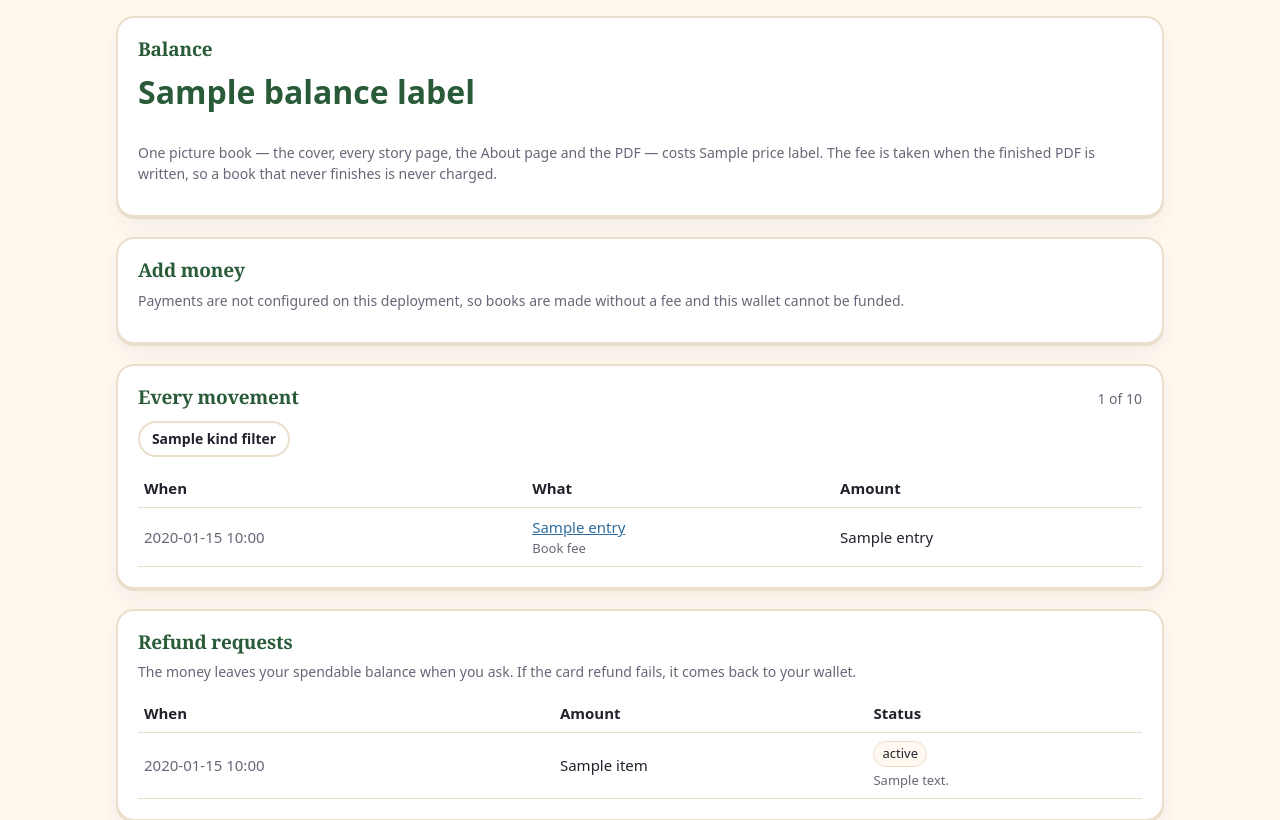
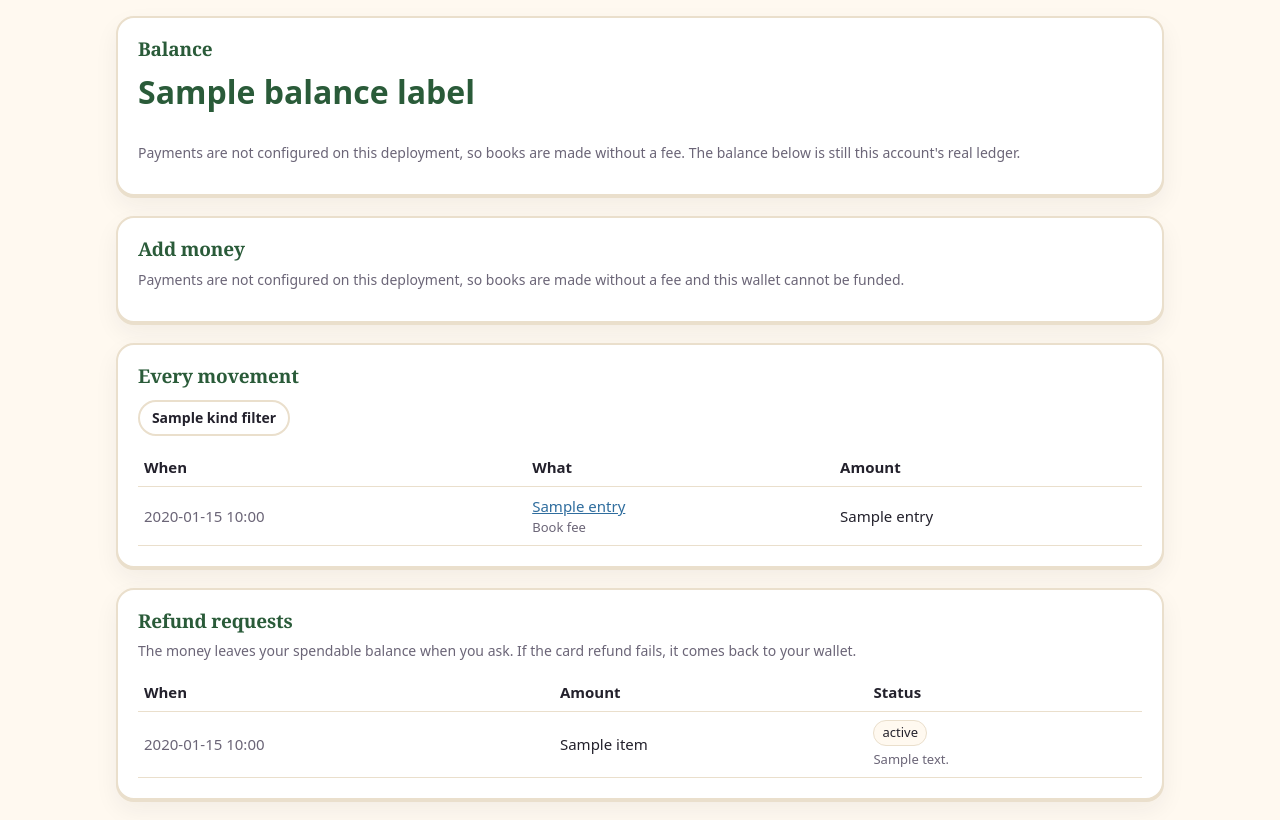
Before and after one commit to SYKhayyat/jack-and-the-beanstalk-book, a FastAPI app: template app/templates/wallet.html in a window 1280 px wide. Shown: the part 125-945 px from the top of the page. Run offline with FastAPI, Linux system fonts and the light colour scheme; the template is opened without the code that fills it: most values are stand-ins (such as "Sample title", 1, 10 or a date in 2020); some libraries are stand-ins or nearby versions; some web fonts are replaced.

Commit message:
fix: keep the money screens honest off the happy path
Refunds on the operator page now name the person instead of leaking their
internal id, a wallet sign-in return can no longer be bent into another site,
and a deployment without payments stops quoting a fee it will not charge.

```diff
--- a/app/routes/wallet.py
+++ b/app/routes/wallet.py
@@ -28,7 +28,7 @@ from __future__ import annotations
 import asyncio
 import logging
 import re
-from urllib.parse import parse_qsl, urlencode, urlsplit, urlunsplit
+from urllib.parse import parse_qsl, unquote, urlencode, urlsplit, urlunsplit
 
 from fastapi import APIRouter, Form, HTTPException, Request, status
 from fastapi.responses import HTMLResponse, RedirectResponse
@@ -117,7 +117,9 @@ def wallet_page(
     wallet = container.wallet
     chrome = page_chrome(container, session, request)
     known_books = {entry.book_id: entry for entry in chrome["books"]}
-    balance = wallet.balance_cents(owner)
+    # The header has already read the balance for this request; reuse it
+    # rather than paying for a second round trip on a database deployment.
+    balance = int(chrome["wallet_balance_cents"])
     refundable = wallet.refundable_cents(owner) if container.payments else 0
     history = wallet.history(owner)
 
@@ -147,7 +149,12 @@ def wallet_page(
         )
 
     kind_filter = kind if kind in _KIND_LABELS else "all"
-    book_filter = book if book in book_options else "all"
+    # A top-up or a refund is not tied to a book; ignore a book filter that a
+    # hand-written URL pairs with one of those kinds.
+    if kind_filter not in ("all", KIND_CHARGE):
+        book_filter = "all"
+    else:
+        book_filter = book if book in book_options else "all"
     shown = [
         row
         for row in rows
@@ -163,8 +170,10 @@ def wallet_page(
             **chrome,
             "balance_cents": balance,
             "balance_label": format_cents(balance),
-            "price_label": format_cents(wallet.price_cents),
-            "short": balance < wallet.price_cents,
+            "price_label": format_cents(wallet.price_cents)
+            if container.payments
+            else "",
+            "short": container.payments is not None and balance < wallet.price_cents,
             "refundable_cents": refundable,
             "refundable_label": format_cents(refundable),
             "amounts": [(cents, format_cents(cents)) for cents in FUNDING_AMOUNTS_CENTS],
@@ -411,7 +420,10 @@ def _safe_next(raw: str) -> str:
     parts = urlsplit(candidate)
     if parts.scheme or parts.netloc or not parts.path.startswith("/"):
         return "/wallet"
-    if parts.path.startswith("//"):
+    # Reject `//host` in any spelling: a browser may decode `%2f` into a
+    # path separator, which would turn a local-looking path into another site.
+    decoded = unquote(parts.path)
+    if decoded.startswith("//") or "\\" in decoded:
         return "/wallet"
     return candidate
 
--- a/app/templates/admin_status.html
+++ b/app/templates/admin_status.html
@@ -121,7 +121,7 @@
           {% for item in refunds %}
           <tr>
             <td class="wallet-when">{{ item.created_at[:16].replace("T", " ") }}</td>
-            <td>{{ item.owner }}</td>
+            <td>{{ item.owner_label }}</td>
             <td class="wallet-amount">{{ item.amount_label }}</td>
             <td><span class="wallet-status wallet-status-{{ item.status }}">{{ item.status_label }}</span>{% if item.note %}<span class="wallet-note">{{ item.note }}</span>{% endif %}</td>
             <td>{% if item.pending %}<form method="post" action="/admin/refunds/{{ item.id }}/process"><button type="submit" class="button">Send back</button></form>{% else %}—{% endif %}</td>
--- a/app/templates/wallet.html
+++ b/app/templates/wallet.html
@@ -9,11 +9,18 @@
     <section class="card wallet-balance-panel">
       <h2>Balance</h2>
       <p class="wallet-balance">{{ balance_label }}</p>
+      {% if payments_enabled %}
       <p class="field-help">
         One picture book — the cover, every story page, the About page and the PDF —
         costs {{ price_label }}. The fee is taken when the finished PDF is written,
         so a book that never finishes is never charged.
       </p>
+      {% else %}
+      <p class="field-help">
+        Payments are not configured on this deployment, so books are made without a
+        fee. The balance below is still this account's real ledger.
+      </p>
+      {% endif %}
       {% if payments_enabled and short %}
       <p class="wallet-short">You need {{ price_label }} to start a book. Add money below, or with the + $5 button in the header.</p>
       {% endif %}
@@ -69,7 +76,7 @@
     <section class="card" aria-labelledby="history-heading">
       <div class="wallet-history-head">
         <h2 id="history-heading">Every movement</h2>
-        {% if history_total %}<span class="field-help">{{ history|length }} of {{ history_total }}</span>{% endif %}
+        {% if filters_active %}<span class="field-help">{{ history|length }} of {{ history_total }}</span>{% endif %}
       </div>
 
       {% if history_total %}
```
Also changed, not shown: app/routes/admin_status.py (+9 -0 lines), tests/test_wallet_routes.py (+41 -0 lines).
